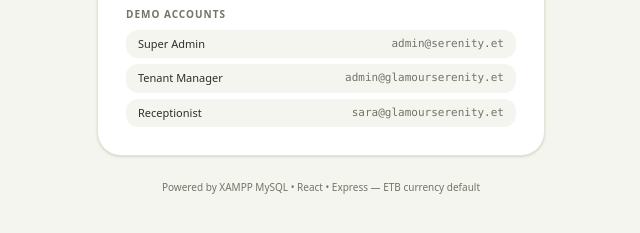
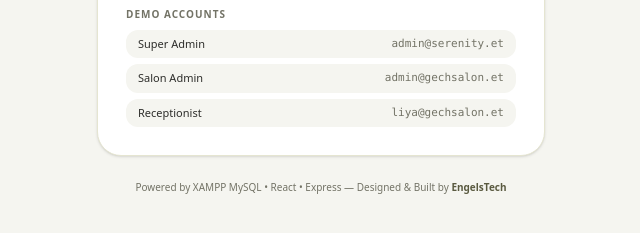
Before and after one commit to gemBekele/salon, a React (Vite) app: page / in a window 1280 px wide. Shown: the part 545-778 px from the top of the page, without its empty margins (319-959 px from the left). Built offline with nearby package versions, Linux system fonts and the light colour scheme; a web font is replaced by a local one.

Commit message:
Fix login page branding + add EngelsTech credit
- Login demo accounts updated: admin@gechsalon.et, liya@gechsalon.et
- Footer: 'Designed & Built by EngelsTech'
- Login footer: 'Designed & Built by EngelsTech'

```diff
--- a/src/App.tsx
+++ b/src/App.tsx
@@ -720,7 +720,7 @@ export default function App() {
             <strong className="text-[#5A5A40] font-serif font-bold">Gech Beauty Salon</strong> — Hawassa Salon Management ERP
           </div>
           <div className="text-[11px] uppercase tracking-wider font-semibold text-[#5A5A40]/70">
-            RBAC Secured • XAMPP MySQL Live DB • Single DB Multi-Tenancy • ETB Currency
+            Designed & Built by <strong>EngelsTech</strong> • XAMPP MySQL • ETB Currency
           </div>
         </div>
       </footer>
--- a/src/components/LoginScreen.tsx
+++ b/src/components/LoginScreen.tsx
@@ -115,20 +115,20 @@ export const LoginScreen: React.FC<LoginScreenProps> = ({ onLogin }) => {
                 <span className="text-[#2d2d2a] font-medium">Super Admin</span>
                 <span className="text-[#737366] font-mono">admin@serenity.et</span>
               </button>
-              <button onClick={() => fill('admin@glamourserenity.et', 'Manager123!')} className="w-full flex justify-between items-center bg-[#f5f5f0] hover:bg-[#e5e5d1] px-3 py-1.5 rounded-xl text-left">
-                <span className="text-[#2d2d2a] font-medium">Tenant Manager</span>
-                <span className="text-[#737366] font-mono">admin@glamourserenity.et</span>
+              <button onClick={() => fill('admin@gechsalon.et', 'Manager123!')} className="w-full flex justify-between items-center bg-[#f5f5f0] hover:bg-[#e5e5d1] px-3 py-1.5 rounded-xl text-left">
+                <span className="text-[#2d2d2a] font-medium">Salon Admin</span>
+                <span className="text-[#737366] font-mono">admin@gechsalon.et</span>
               </button>
-              <button onClick={() => fill('sara@glamourserenity.et', 'Staff123!')} className="w-full flex justify-between items-center bg-[#f5f5f0] hover:bg-[#e5e5d1] px-3 py-1.5 rounded-xl text-left">
+              <button onClick={() => fill('liya@gechsalon.et', 'Staff123!')} className="w-full flex justify-between items-center bg-[#f5f5f0] hover:bg-[#e5e5d1] px-3 py-1.5 rounded-xl text-left">
                 <span className="text-[#2d2d2a] font-medium">Receptionist</span>
-                <span className="text-[#737366] font-mono">sara@glamourserenity.et</span>
+                <span className="text-[#737366] font-mono">liya@gechsalon.et</span>
               </button>
             </div>
           </div>
         </div>
 
         <p className="text-center text-[10px] text-[#737366] mt-6">
-          Powered by XAMPP MySQL • React • Express — ETB currency default
+          Powered by XAMPP MySQL • React • Express — Designed & Built by <strong className="text-[#5A5A40]">EngelsTech</strong>
         </p>
       </div>
     </div>
```
